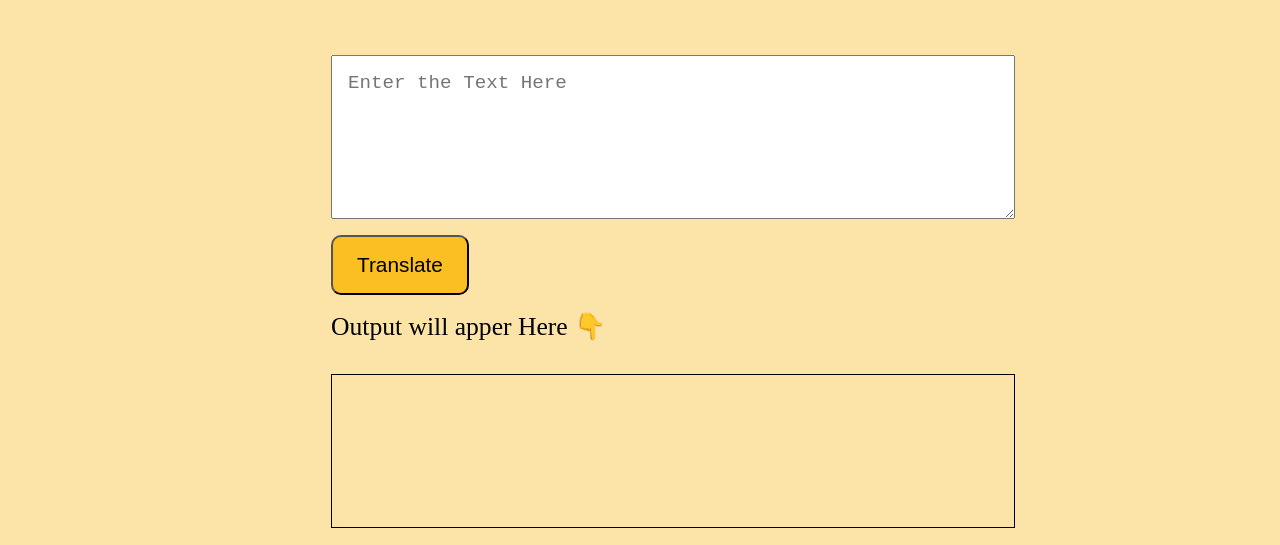
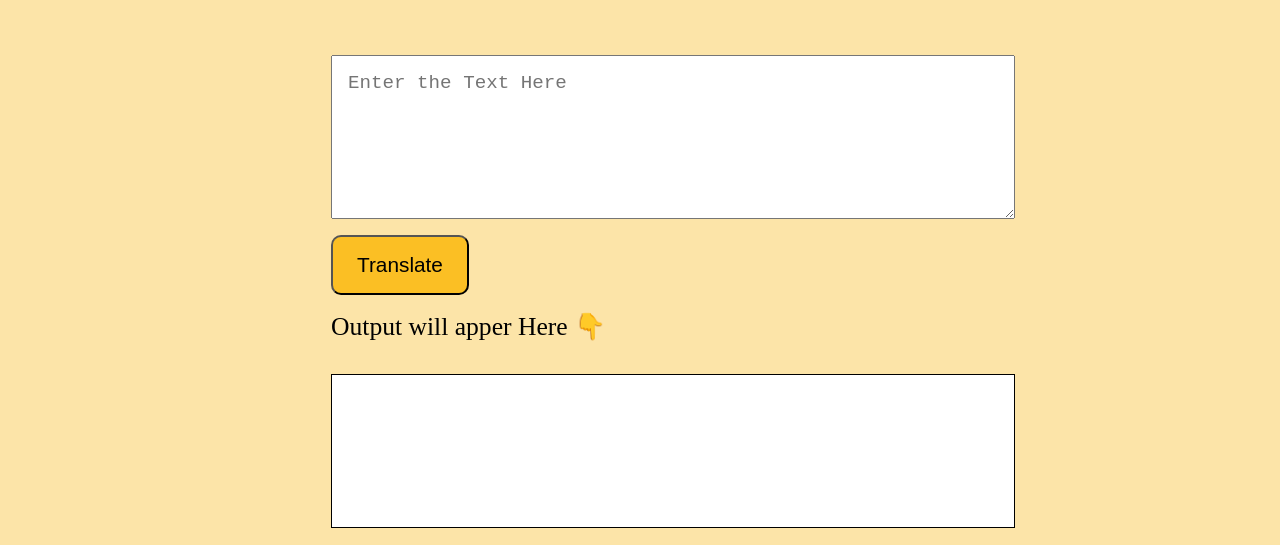
Before and after one commit to ajitkumar2804/MinionsTalk, a plain HTML site: page index.html in a window 1280 px wide. Shown: the part 112-657 px from the top of the page. Drawn offline with Linux system fonts and the light colour scheme.

Commit message:
Update style.css

```diff
--- a/style.css
+++ b/style.css
@@ -32,6 +32,8 @@ h1 {
     width: 100%;
     margin: 1rem;
     padding: 1rem;
+    font-size: larger;
+    background-color: white ;
 }
 #txt-input {
     font-size: 1.2rem;
```
